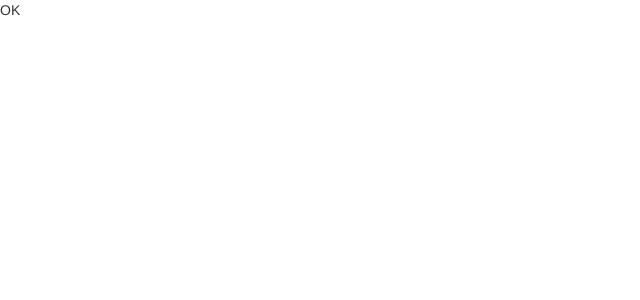
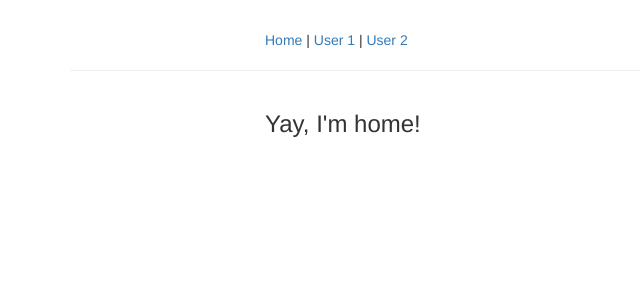
Before and after one commit to nimappl/angular-practice, an Angular app: page / in a window 1280 px wide. Shown: the top 300 px of the page, without its empty margins (0-640 px from the left). Built offline with nearby package versions, Linux system fonts and the light colour scheme.

Commit message:
Starter Setup

```diff
--- a/src/app/app.component.css
+++ b/src/app/app.component.css
@@ -0,0 +1,3 @@
+.container {
+  margin-top: 30px;
+}
--- a/src/app/app.component.html
+++ b/src/app/app.component.html
@@ -1 +1,20 @@
-OK
+<div class="container">
+  <div class="row">
+    <div class="col-xs-12 col-sm-10 col-md-8 col-sm-offset-1 col-md-offset-2">
+      <a routerLink="/">Home</a> |
+      <a [routerLink]="['user', 1]">
+        User 1
+      </a>
+      |
+      <a [routerLink]="['user', 2]">
+        User 2
+      </a>
+    </div>
+  </div>
+  <hr />
+  <div class="row">
+    <div class="col-xs-12 col-sm-10 col-md-8 col-sm-offset-1 col-md-offset-2">
+      <router-outlet></router-outlet>
+    </div>
+  </div>
+</div>
--- a/src/app/app.component.ts
+++ b/src/app/app.component.ts
@@ -1,8 +1,12 @@
-import { Component } from '@angular/core';
+import { Component, OnInit } from '@angular/core';
 
 @Component({
   selector: 'app-root',
   templateUrl: './app.component.html',
   styleUrls: ['./app.component.css']
 })
-export class AppComponent { }
+export class AppComponent implements OnInit {
+  constructor() {}
+
+  ngOnInit() {}
+}
--- /dev/null
+++ b/src/app/home/home.component.html
@@ -0,0 +1 @@
+<h3>Yay, I'm home!</h3>
--- /dev/null
+++ b/src/app/home/home.component.ts
@@ -0,0 +1,15 @@
+import { Component, OnInit } from '@angular/core';
+
+@Component({
+  selector: 'app-home',
+  templateUrl: './home.component.html',
+  styleUrls: ['./home.component.css']
+})
+export class HomeComponent implements OnInit {
+
+  constructor() { }
+
+  ngOnInit() {
+  }
+
+}
--- /dev/null
+++ b/src/app/user/user.component.html
@@ -0,0 +1 @@
+<p>User with <strong>ID {{ id }}</strong> was loaded</p>
--- /dev/null
+++ b/src/app/user/user.component.ts
@@ -0,0 +1,20 @@
+import { Component, OnInit } from '@angular/core';
+import { ActivatedRoute, Params } from '@angular/router';
+
+@Component({
+  selector: 'app-user',
+  templateUrl: './user.component.html',
+  styleUrls: ['./user.component.css']
+})
+export class UserComponent implements OnInit {
+  id: number;
+
+  constructor(private route: ActivatedRoute) {
+  }
+
+  ngOnInit() {
+    this.route.params.subscribe((params: Params) => {
+      this.id = +params.id;
+    });
+  }
+}
```
Also changed, not shown: src/app/app-routing.module.ts (added, +22 -0 lines), src/app/app.module.ts (+8 -2 lines), src/app/home/home.component.css (added), src/app/user/user.component.css (added).
